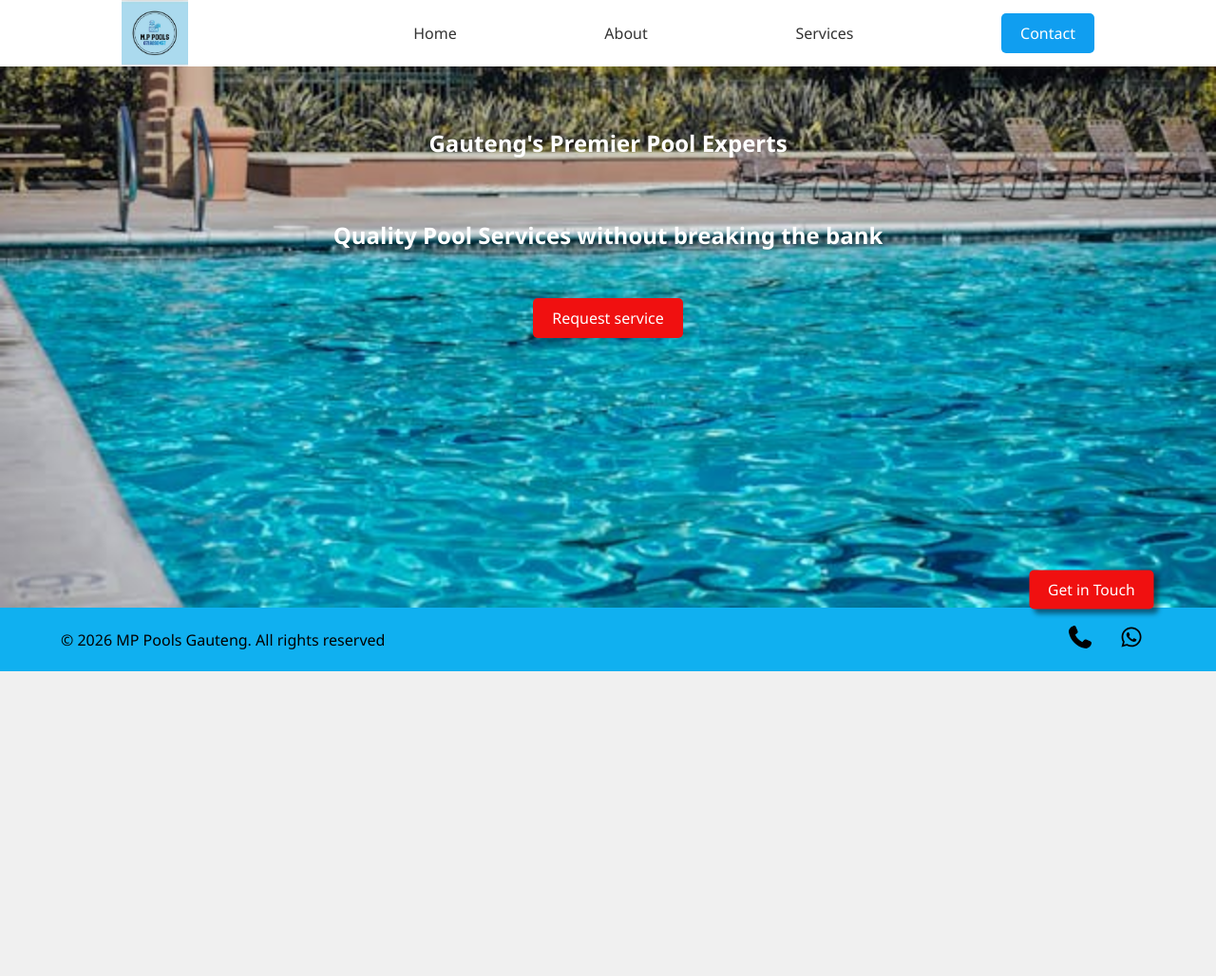
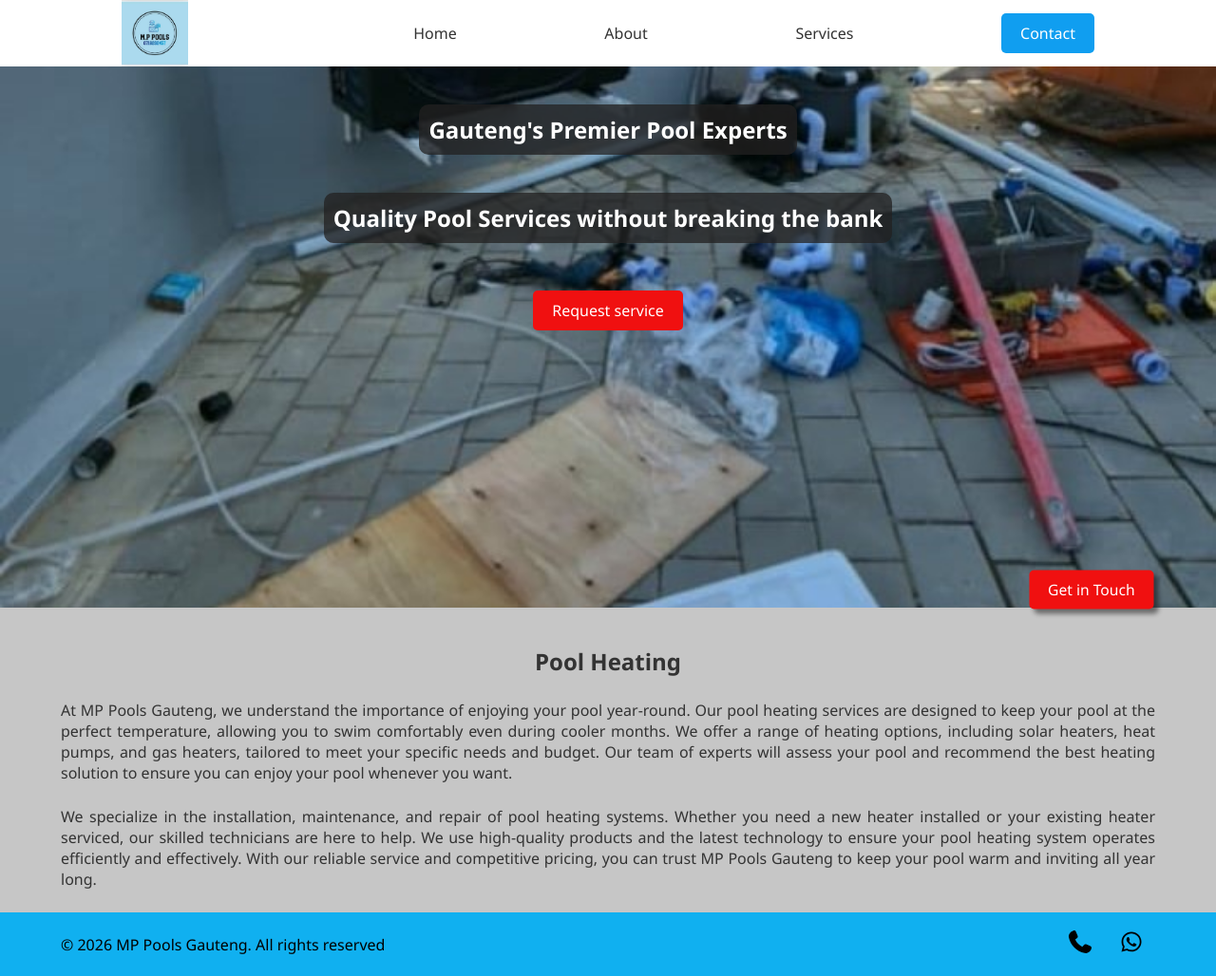
Before and after one commit to Burlington1308/mppools, a plain HTML site: page heating.html in a window 1280 px wide. Shown: the whole page at 95% size. Before the commit the page ends 800 px from the top, so only its background shows below. Drawn offline with Linux system fonts and the light colour scheme.

Commit message:
heating page

```diff
--- a/heating.css
+++ b/heating.css
@@ -0,0 +1,31 @@
+.hero {
+    background: url('images/IMG-20260521-WA0039.jpg') no-repeat center center/cover;
+}
+
+.hero h1, .hero h2 {
+    background-color: rgba(34, 32, 32, 0.75);
+    width: fit-content;
+    margin-left: auto;
+    margin-right: auto;
+    padding: 10px;
+    margin-top: 5vh;
+    border-radius: 10px;
+}
+
+.main {
+    width: 100%;
+    padding-top: 5vh;
+    padding-left: 5%;
+    padding-right: 5%;
+    background: rgba(34, 32, 32, 0.2);
+    padding-bottom: 3vh;
+}
+
+.main h1 {
+    text-align: center;
+}
+
+.main p {
+    margin-top: 3vh;
+    text-align: justify;
+}
--- a/heating.html
+++ b/heating.html
@@ -40,6 +40,25 @@
         <a href="https://wa.me/27718292457">Get in Touch</a>
     </div>
 
+    <section class="main">
+        <h1>Pool Heating</h1>
+
+        <p>At MP Pools Gauteng, we understand the importance of enjoying your pool year-round.
+            Our pool heating services are designed to keep your pool at the perfect temperature,
+            allowing you to swim comfortably even during cooler months. We offer a range of heating
+            options, including solar heaters, heat pumps, and gas heaters, tailored to meet your
+            specific needs and budget. Our team of experts will assess your pool and recommend the best
+            heating solution to ensure you can enjoy your pool whenever you want.</p>
+
+        <p>
+            We specialize in the installation, maintenance, and repair of pool heating systems.
+            Whether you need a new heater installed or your existing heater serviced, our skilled
+            technicians are here to help. We use high-quality products and the latest technology
+            to ensure your pool heating system operates efficiently and effectively. With our reliable
+            service and competitive pricing, you can trust MP Pools Gauteng to keep your pool warm and inviting all year long.
+        </p>
+    </section>
+
     <footer>
         <p>© 2026 MP Pools Gauteng. All rights reserved</p>
 
```
Also changed, not shown: index.html (+1 -1 lines).
